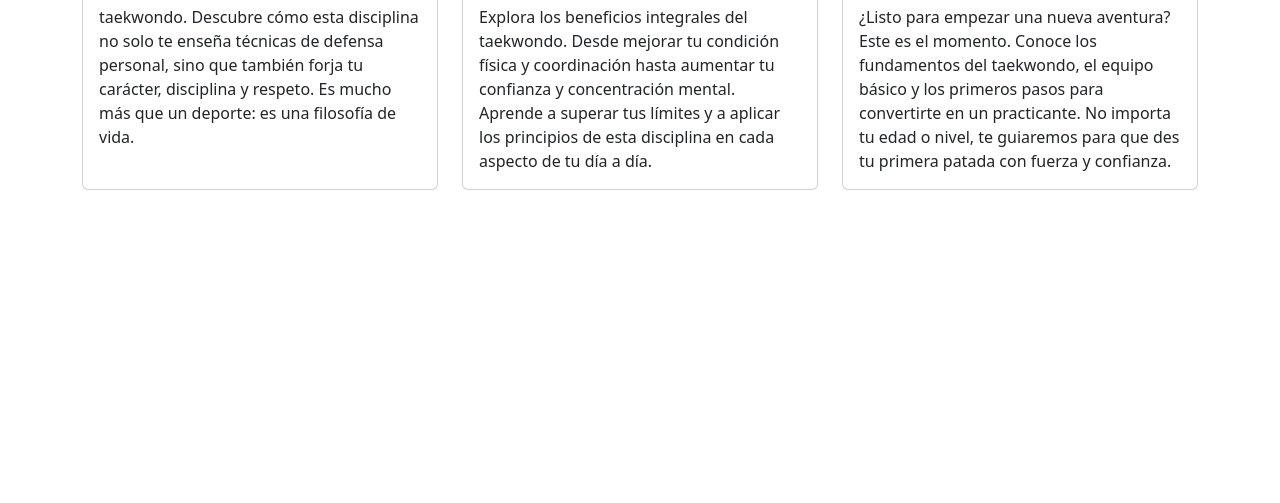
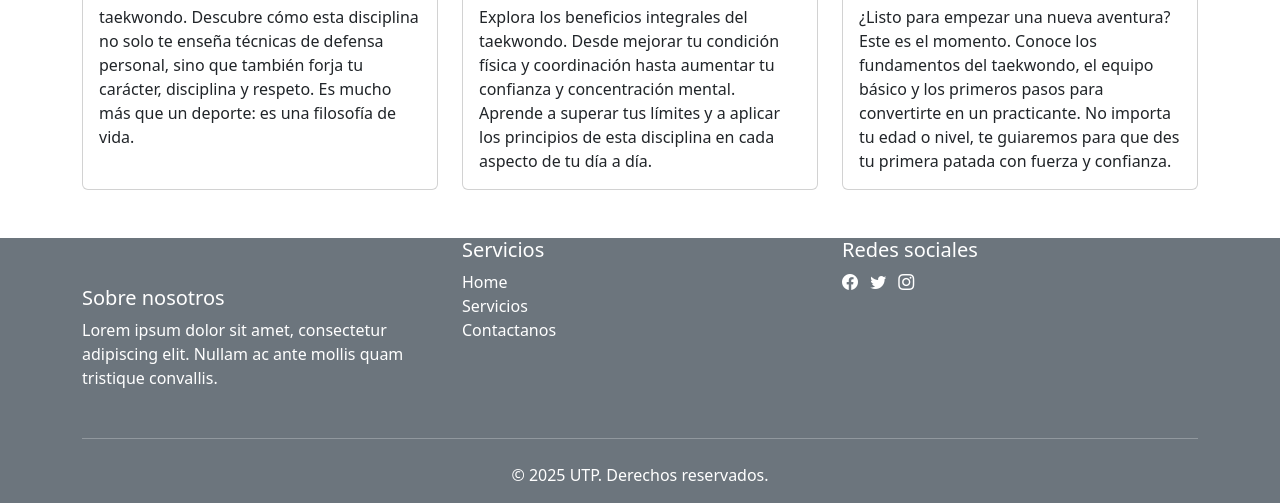
Before and after one commit to CodeJomar/UTP-Herramientas_Desarrollo_2025, a plain HTML site: page index.html in a window 1280 px wide. Shown: the part 382-885 px from the top of the page. Before the commit the page ends 800 px from the top, so only its background shows below. Drawn offline with nearby package versions, Linux system fonts and the light colour scheme.

Commit message:
add footer

```diff
--- a/index.html
+++ b/index.html
@@ -1,5 +1,5 @@
 <!DOCTYPE html>
-<html lang="en">
+<html lang="es">
 
 <head>
     <meta charset="UTF-8">
@@ -9,6 +9,7 @@
     <link href="https://cdn.jsdelivr.net/npm/bootstrap@5.3.8/dist/css/bootstrap.min.css" rel="stylesheet"
         integrity="sha384-sRIl4kxILFvY47J16cr9ZwB07vP4J8+LH7qKQnuqkuIAvNWLzeN8tE5YBujZqJLB" crossorigin="anonymous">
 
+    <link rel="stylesheet" href="https://cdn.jsdelivr.net/npm/bootstrap-icons@1.13.1/font/bootstrap-icons.min.css">
 
 </head>
 
@@ -61,6 +62,43 @@
         </div>
     </section>
 
+    <footer class="mt-auto bg-secondary text-white">
+        <div class="container">
+            <div class="row">
+                <div class="col-md-4 mb-3 mt-5">
+                    <h5>Sobre nosotros</h5>
+                    <p>Lorem ipsum dolor sit amet, consectetur adipiscing elit. Nullam ac ante mollis quam tristique
+                        convallis.</p>
+                </div>
+                <div class="col-md-4 mb-3">
+                    <h5>Servicios</h5>
+                    <ul class="list-unstyled">
+                        <li><a href="#" class="text-decoration-none text-white">Home</a></li>
+                        <li><a href="#" class="text-decoration-none text-white">Servicios</a></li>
+                        <li><a href="#" class="text-decoration-none text-white">Contactanos</a></li>
+                    </ul>
+                </div>
+                <div class="col-md-4 mb-3">
+                    <h5>Redes sociales</h5>
+                    <ul class="list-inline social-icons">
+                        <li class="list-inline-item"><a href="#" class="text-white"><i class="bi bi-facebook"></i></a>
+                        </li>
+                        <li class="list-inline-item"><a href="#" class="text-white"><i class="bi bi-twitter"></i></a>
+                        </li>
+                        <li class="list-inline-item"><a href="#" class="text-white"><i class="bi bi-instagram"></i></a>
+                        </li>
+                    </ul>
+                </div>
+            </div>
+            <hr class="mb-4">
+            <div class="row">
+                <div class="col-md-12 text-center">
+                    <p>&copy; 2025 UTP. Derechos reservados.</p>
+                </div>
+            </div>
+        </div>
+    </footer>
+
     <script src="https://cdn.jsdelivr.net/npm/bootstrap@5.3.8/dist/js/bootstrap.bundle.min.js"
         integrity="sha384-FKyoEForCGlyvwx9Hj09JcYn3nv7wiPVlz7YYwJrWVcXK/BmnVDxM+D2scQbITxI"
         crossorigin="anonymous"></script>
```
